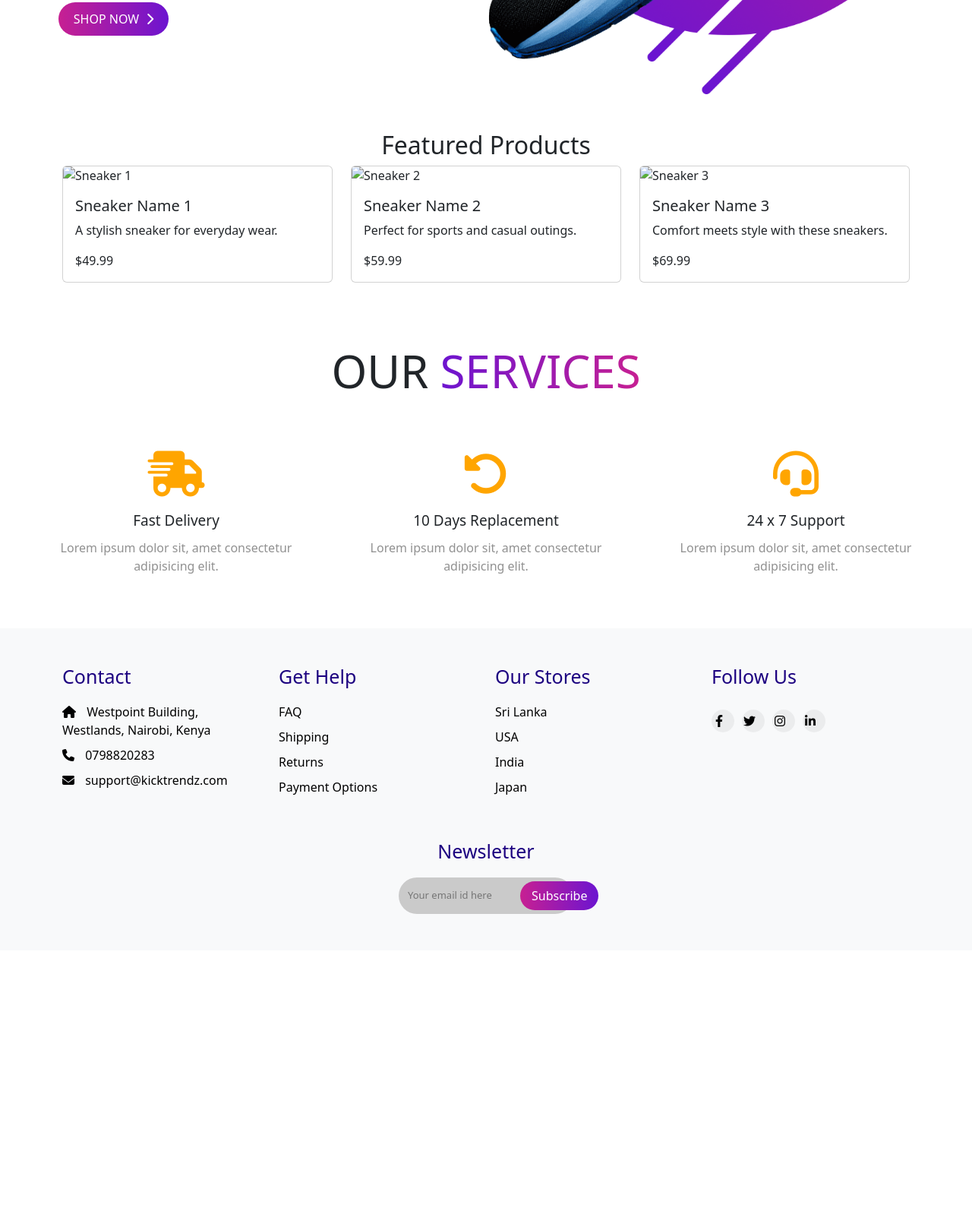
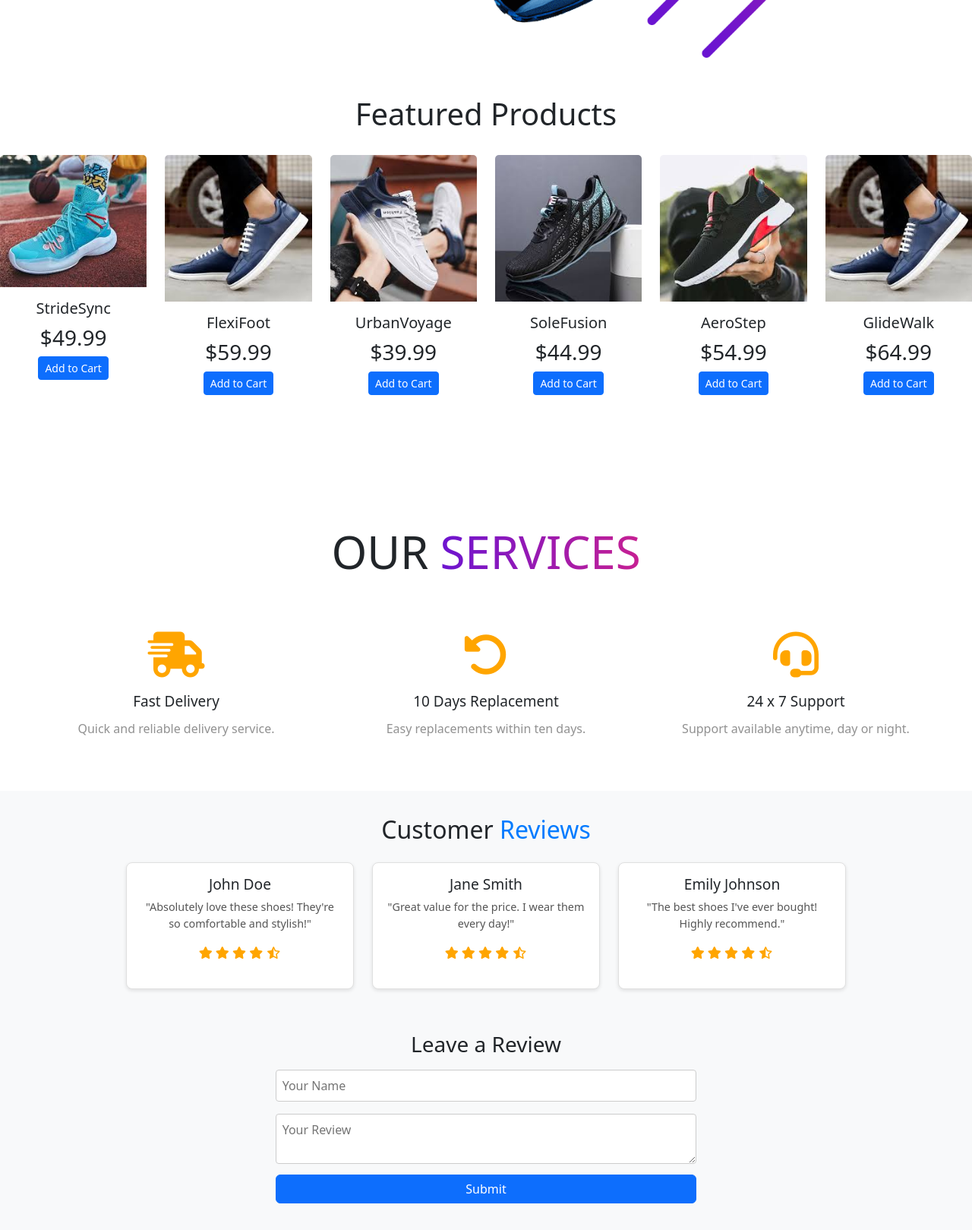
Before and after one commit to mutembeic/KickTrendz, a plain HTML site: page index.html in a window 1280 px wide. Shown: the part 794-2413 px from the top of the page at 76% size. Before the commit the page ends 2045 px from the top, so only its background shows below. Drawn offline with nearby package versions, Linux system fonts and the light colour scheme.

Commit message:
css updates

```diff
--- a/index.html
+++ b/index.html
@@ -6,6 +6,7 @@
     <link href="https://cdn.jsdelivr.net/npm/bootstrap@5.3.3/dist/css/bootstrap.min.css" rel="stylesheet" integrity="sha384-QWTKZyjpPEjISv5WaRU9OFeRpok6YctnYmDr5pNlyT2bRjXh0JMhjY6hW+ALEwIH" crossorigin="anonymous" />
     <link rel="stylesheet" href="style.css" />
     <link rel="stylesheet" href="https://cdnjs.cloudflare.com/ajax/libs/font-awesome/6.4.0/css/all.min.css" />
+
     <title>KickTrendz</title>
 </head>
 <body>
@@ -50,7 +51,7 @@
             </li>
         </ul>
         <form class="d-flex form-inline">
-            <a href="#" class="btn btn-outline-light me-2">Login/Sign Up</a>
+            <button type="button" class="btn btn-outline-light me-2" id="loginBtn">Login/Sign Up</button>
         </form>
     </div>
   </nav>
@@ -58,105 +59,94 @@
     <!-- navbar end -->
 
     <!-- Home page -->
-    <div class="main mt-5" id="Home"  >
+    <div class="main " id="Home"  >
         <div class="main_content">
             <div class="main_text">
                 <h1>
                     KICK<br /><span><table>TrendZ</table></span>
                 </h1>
                 <p>
-                    Lorem Ipsum is simply dummy text of the printing and typesetting industry. Lorem Ipsum has been the industry's standard dummy text ever since the 1500s, when an unknown printer took a galley of type and scrambled it to make a type specimen book. It has survived not only five centuries, but also the leap into electronic typesetting, remaining essentially unchanged.
+                    Welcome to KickTrendZ, where we bring you the latest and greatest in footwear fashion. Our collection is curated to ensure you find the perfect pair, whether you're looking for something sporty, stylish, or comfortable for everyday wear. With a focus on quality and design, we aim to offer not just shoes, but a statement of your personal style. Explore our range, and experience unparalleled comfort and durability in every step you take. Join us in redefining your shoe game and step into a world where style meets functionality.
                 </p>
             </div>
             <div class="main_image">
                 <img src="img/shoes.png" />
             </div>
         </div>
-        <div class="button">
-            <a href="#">SHOP NOW</a>
-            <i class="fa-solid fa-chevron-right"></i>
-        </div>
     </div>
     <!-- Home page end -->
     <!-- Featured Products Section -->
-<div class="container mt-5">
-    <h2 class="text-center">Featured Products</h2>
-    <div class="slider">
-        <div class="slides">
-            <div class="slide active">
+    <div class="featured-products" id="FeaturedProducts mt-5">
+        <h1>Featured <span>Products</span></h1>
         <div class="row">
-                    <div class="col-md-4">
+            <!-- Product 1 -->
+            <div class="col-12 col-sm-6 col-md-4 col-lg-2 mb-4">
                 <div class="card">
-                            <img src="img/sneaker1.jpg" class="card-img-top" alt="Sneaker 1" />
+                    <img src="./img/sneakers6.jpeg" class="card-img-top" alt="Product 1">
                     <div class="card-body">
-                                <h5 class="card-title">Sneaker Name 1</h5>
-                                <p class="card-text">A stylish sneaker for everyday wear.</p>
-                                <p class="card-text">$49.99</p>
+                        <h5 class="card-title">StrideSync</h5>
+                        <h3 class="card-text">$49.99</h3>
+                        <a href="#" class="btn btn-primary btn-sm">Add to Cart</a>
                     </div>
                 </div>
             </div>
-                    <div class="col-md-4">
+            <!-- Product 2 -->
+            <div class="col-12 col-sm-6 col-md-4 col-lg-2 mb-4">
                 <div class="card">
-                            <img src="img/sneaker2.jpg" class="card-img-top" alt="Sneaker 2" />
+                    <img src="./img/casualm1.jpeg" class="card-img-top" alt="Product 2">
                     <div class="card-body">
-                                <h5 class="card-title">Sneaker Name 2</h5>
-                                <p class="card-text">Perfect for sports and casual outings.</p>
-                                <p class="card-text">$59.99</p>
+                        <h5 class="card-title">FlexiFoot</h5>
+                        <h3 class="card-text">$59.99</h3>
+                        <a href="#" class="btn btn-primary btn-sm">Add to Cart</a>
                     </div>
                 </div>
             </div>
-                    <div class="col-md-4">
+            <!-- Product 3 -->
+            <div class="col-12 col-sm-6 col-md-4 col-lg-2 mb-4">
                 <div class="card">
-                            <img src="img/sneaker3.jpg" class="card-img-top" alt="Sneaker 3" />
+                    <img src="./img/m1.jpeg" class="card-img-top" alt="Product 3">
                     <div class="card-body">
-                                <h5 class="card-title">Sneaker Name 3</h5>
-                                <p class="card-text">Comfort meets style with these sneakers.</p>
-                                <p class="card-text">$69.99</p>
-
+                        <h5 class="card-title">UrbanVoyage</h5>
+                        <h3 class="card-text">$39.99</h3>
+                        <a href="#" class="btn btn-primary btn-sm">Add to Cart</a>
+                    </div>
+                </div>
+            </div>
+            <!-- Product 4 -->
+            <div class="col-12 col-sm-6 col-md-4 col-lg-2 mb-4">
+                <div class="card">
+                    <img src="./img/m7.jpeg" class="card-img-top" alt="Product 4">
+                    <div class="card-body">
+                        <h5 class="card-title">SoleFusion</h5>
+                        <h3 class="card-text">$44.99</h3>
+                        <a href="#" class="btn btn-primary btn-sm">Add to Cart</a>
+                    </div>
+                </div>
+            </div>
+            <!-- Product 5 -->
+            <div class="col-12 col-sm-6 col-md-4 col-lg-2 mb-4">
+                <div class="card">
+                    <img src="./img/sneakers2m.jpeg" class="card-img-top" alt="Product 5">
+                    <div class="card-body">
+                        <h5 class="card-title">AeroStep</h5>
+                        <h3 class="card-text">$54.99</h3>
+                        <a href="#" class="btn btn-primary btn-sm">Add to Cart</a>
+                    </div>
+                </div>
+            </div>
+            <!-- Product 6 -->
+            <div class="col-12 col-sm-6 col-md-4 col-lg-2 mb-4">
+                <div class="card">
+                    <img src="./img/casualm1.jpeg" class="card-img-top" alt="Product 6">
+                    <div class="card-body">
+                        <h5 class="card-title">GlideWalk</h5>
+                        <h3 class="card-text">$64.99</h3>
+                        <a href="#" class="btn btn-primary btn-sm">Add to Cart</a>
                     </div>
                 </div>
             </div>
         </div>
     </div>
-            <div class="slide">
-                <div class="row">
-                    <div class="col-md-4">
-                        <div class="card">
-                            <img src="img/sneaker4.jpg" class="card-img-top" alt="Sneaker 4" />
-                            <div class="card-body">
-                                <h5 class="card-title">Sneaker Name 4</h5>
-                                <p class="card-text">The ultimate in comfort and performance.</p>
-                                <p class="card-text">$79.99</p>
-                            </div>
-                        </div>
-                    </div>
-                    <div class="col-md-4">
-                        <div class="card">
-                            <img src="img/sneaker5.jpg" class="card-img-top" alt="Sneaker 5" />
-                            <div class="card-body">
-                                <h5 class="card-title">Sneaker Name 5</h5>
-                                <p class="card-text">Great for running and training.</p>
-                                <p class="card-text">$89.99</p>
-                            </div>
-                        </div>
-                    </div>
-                    <div class="col-md-4">
-                        <div class="card">
-                            <img src="img/sneaker6.jpg" class="card-img-top" alt="Sneaker 6" />
-                            <div class="card-body">
-                                <h5 class="card-title">Sneaker Name 6</h5>
-                                <p class="card-text">Stylish and functional for all occasions.</p>
-                                <p class="card-text">$99.99</p>
-                            </div>
-                        </div>
-                    </div>
-                </div>
-            </div>
-        </div>
-    </div>
-</div>
-
-
     <!-- our services -->
     <div class="services" id="Services">
         <h1>our<span>services</span></h1>
@@ -164,22 +154,83 @@
             <div class="services_box col-12 col-md-4 text-center">
                 <i class="fa-solid fa-truck-fast"></i>
                 <h3>Fast Delivery</h3>
-                <p>Lorem ipsum dolor sit, amet consectetur adipisicing elit.</p>
+                <p>Quick and reliable delivery service.</p>
             </div>
             <div class="services_box col-12 col-md-4 text-center">
                 <i class="fa-solid fa-rotate-left"></i>
                 <h3>10 Days Replacement</h3>
-                <p>Lorem ipsum dolor sit, amet consectetur adipisicing elit.</p>
+                <p>Easy replacements within ten days.</p>
             </div>
             <div class="services_box col-12 col-md-4 text-center">
                 <i class="fa-solid fa-headset"></i>
                 <h3>24 x 7 Support</h3>
-                <p>Lorem ipsum dolor sit, amet consectetur adipisicing elit.</p>
+                <p>Support available anytime, day or night.</p>
             </div>
         </div>
     </div>
     <!-- our services End -->
 
+
+    <section class="customer-reviews" id="CustomerReviews">
+        <h1>Customer <span>Reviews</span></h1>
+        <div class="reviews-container">
+            <!-- Review 1 -->
+            <div class="review-card">
+                <div class="review-content">
+                    <h3>John Doe</h3>
+                    <p class="review-text">"Absolutely love these shoes! They're so comfortable and stylish!"</p>
+                </div>
+                <div class="review-rating">
+                    <div class="products_star">
+                        <i class="fa-solid fa-star"></i>
+                        <i class="fa-solid fa-star"></i>
+                        <i class="fa-solid fa-star"></i>
+                        <i class="fa-solid fa-star"></i>
+                        <i class="fa-regular fa-star-half-stroke"></i>
+                    </div>
+                </div>
+            </div>
+            <!-- Review 2 -->
+            <div class="review-card">
+                <div class="review-content">
+                    <h3>Jane Smith</h3>
+                    <p class="review-text">"Great value for the price. I wear them every day!"</p>
+                </div>
+                <div class="review-rating">
+                    <div class="products_star">
+                        <i class="fa-solid fa-star"></i>
+                        <i class="fa-solid fa-star"></i>
+                        <i class="fa-solid fa-star"></i>
+                        <i class="fa-solid fa-star"></i>
+                        <i class="fa-regular fa-star-half-stroke"></i>
+                    </div>
+                </div>
+            </div>
+            <!-- Review 3 -->
+            <div class="review-card">
+                <div class="review-content">
+                    <h3>Emily Johnson</h3>
+                    <p class="review-text">"The best shoes I've ever bought! Highly recommend."</p>
+                </div>
+                <div class="review-rating">
+                    <div class="products_star">
+                        <i class="fa-solid fa-star"></i>
+                        <i class="fa-solid fa-star"></i>
+                        <i class="fa-solid fa-star"></i>
+                        <i class="fa-solid fa-star"></i>
+                        <i class="fa-regular fa-star-half-stroke"></i>
+                    </div>
+                </div>
+            </div>
+            <!-- Review Submission -->
+            <div class="add-review">
+                <h3>Leave a Review</h3>
+                <input type="text" id="reviewer-name" placeholder="Your Name" required />
+                <textarea id="review-text" placeholder="Your Review" required></textarea>
+                <button id="submit-review" class="btn btn-primary">Submit</button>
+            </div>
+        </div>
+    </section>
    <!-- Cart Modal -->
   <div class="modal fade" id="cartModal" tabindex="-1" aria-labelledby="cartModalLabel" aria-hidden="true">
     <div class="modal-dialog">
@@ -201,7 +252,6 @@
        </div>
      </div>
    </div>
-
     <!--Footer-->
     <footer class="bg-light py-5" id="footer">
         <div class="container">
@@ -238,8 +288,8 @@
                 <div class="col-12 text-center mt-4">
                     <h1 class="footer-heading">Newsletter</h1>
                     <div class="search-bar mx-auto">
-                        <input type="text" placeholder="Your email id here" />
-                        <button type="submit">Subscribe</button>
+                        <input type="text" id="newsletter-email" placeholder="Your email id here" />
+                        <button id="subscribe-button" type="submit">Subscribe</button>
                     </div>
                 </div>
             </div>
--- a/style.css
+++ b/style.css
@@ -373,34 +373,6 @@ footer a i:hover {
     color: white;
 }
 
-.search-bar {
-    width: 230px;
-    background: rgb(202, 202, 202);
-    border-radius: 25px;
-    display: flex;
-    align-items: center;
-    padding: 5px 10px;
-    margin-top: 10px;
-}
-
-.search-bar input {
-    width: 150px;
-    border: none;
-    background: none;
-    outline: none;
-    font-size: 13px;
-}
-
-.search-bar button {
-    padding: 7px 15px;
-    background: linear-gradient(to right, #c72092, #6c14d0);
-    border: none;
-    border-radius: 25px;
-    color: white;
-    cursor: pointer;
-}
-
-
 .modern-heading {
     font-family: 'Poppins', sans-serif; /* Modern font */
     font-size: 5vw; /* Responsive font size */
@@ -411,21 +383,90 @@ footer a i:hover {
     margin-top: 40px;
 }
 
-.slider {
-    position: relative;
-    overflow: hidden;
+.featured-products {
+    padding: 50px 0;
+    text-align: center;
 }
 
-.slides {
-    display: flex;
-    transition: transform 0.5s ease-in-out;
+.featured-products h1 {
+    font-size: 2.5rem;
+    margin-bottom: 30px;
 }
 
-.slide {
-    min-width: 100%;
-    display: none; /* Hide all slides initially */
+.featured-products .card {
+    border: none;
+    transition: transform 0.2s;
 }
 
-.slide.active {
-    display: block; /* Only the active slide is shown */
+.featured-products .card:hover {
+    transform: scale(1.05);
 }
+
+.featured-products .card-title {
+    font-size: 1.25rem;
+    margin-bottom: 10px;
+}
+
+
+.customer-reviews {
+    padding: 2rem;
+    background-color: #f8f9fa;
+    text-align: center;
+}
+
+.customer-reviews h1 {
+    font-size: 2rem;
+    margin-bottom: 1rem;
+}
+
+.customer-reviews h1 span {
+    color: #007bff; /* Primary color */
+}
+
+.reviews-container {
+    display: flex;
+    flex-wrap: wrap;
+    justify-content: center;
+    gap: 1.5rem;
+    margin-top: 1.5rem;
+}
+
+.review-card {
+    background-color: white;
+    border: 1px solid #e0e0e0;
+    border-radius: 8px;
+    box-shadow: 0 2px 5px rgba(0, 0, 0, 0.1);
+    padding: 1rem;
+    width: 300px; /* Fixed width for cards */
+}
+
+.review-content h3 {
+    margin: 0 0 0.5rem;
+    font-size: 1.2rem;
+}
+
+.review-text {
+    font-size: 0.9rem;
+    color: #555;
+}
+
+.review-rating {
+    margin-top: 0.5rem;
+}
+
+.add-review {
+    margin-top: 2rem;
+}
+
+.add-review input,
+.add-review textarea {
+    width: 100%;
+    padding: 0.5rem;
+    margin: 0.5rem 0;
+    border: 1px solid #ccc;
+    border-radius: 4px;
+}
+
+.add-review button {
+    width: 100%;
+}
```
Also changed, not shown: casual.html (+12 -12 lines), index.js (+26 -2 lines), sneaker.html (+12 -12 lines), womenc.html (+12 -12 lines), womens.html (+12 -12 lines). Lines whose indentation alone changed are shown as unchanged.
